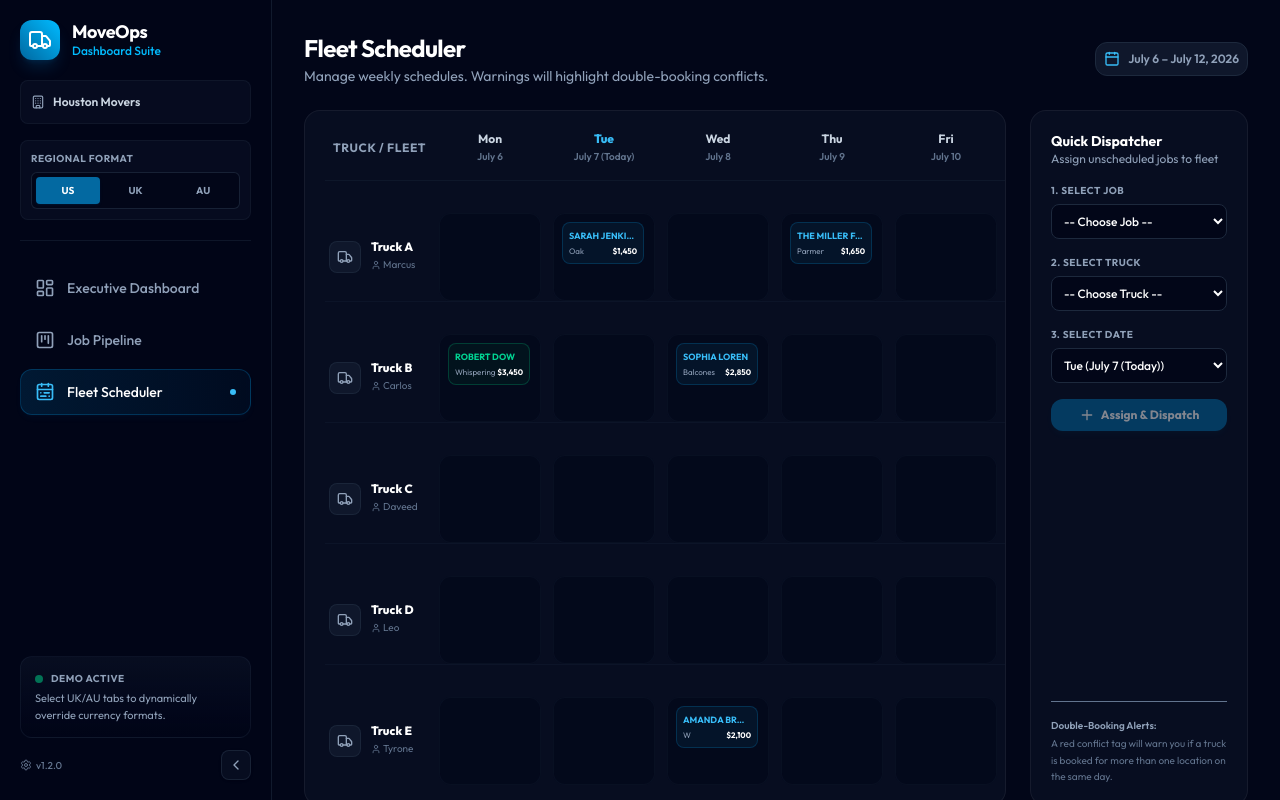
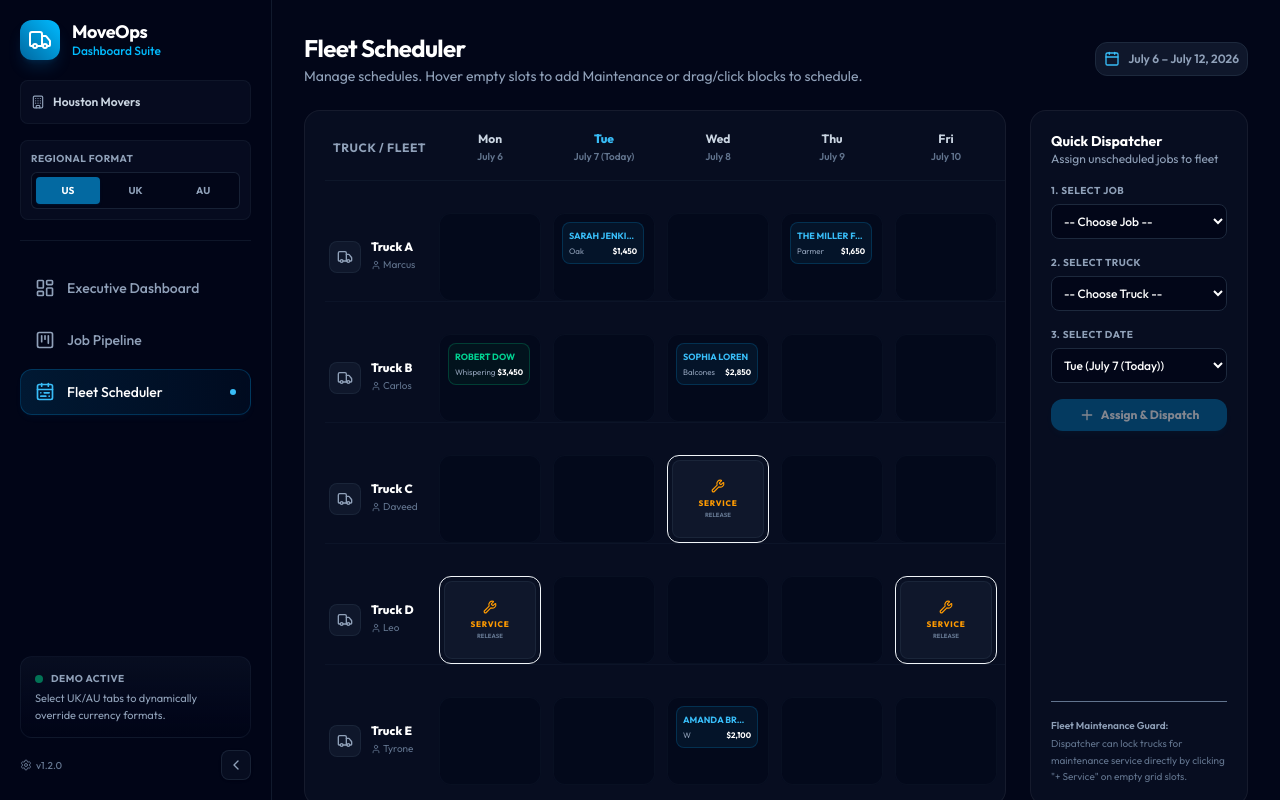
Before and after one commit to Leoallogne/saas-dashboard-demo, a React (Vite) app: page / in a window 1280 px wide. Both pictures are taken after a click on the button "Fleet Scheduler". Built offline with nearby package versions, Linux system fonts and the light colour scheme.

Commit message:
feat: implement Phase 3 Fleet Maintenance Locking and dispatcher warnings

```diff
--- a/src/App.jsx
+++ b/src/App.jsx
@@ -129,6 +129,45 @@ export default function App() {
     }
   };
 
+  const handleToggleMaintenance = (truckId, dateStr) => {
+    let truckName = 'Truck';
+    setTrucks(prevTrucks =>
+      prevTrucks.map(truck => {
+        if (truck.id === truckId) {
+          truckName = truck.name.split(' ')[0] + ' ' + truck.name.split(' ')[1];
+          const dates = truck.maintenanceDates || [];
+          const isMaintenance = dates.includes(dateStr);
+          const updatedDates = isMaintenance
+            ? dates.filter(d => d !== dateStr)
+            : [...dates, dateStr];
+
+          if (!isMaintenance) {
+            // Auto unassign jobs scheduled on this day & truck
+            setJobs(prevJobs =>
+              prevJobs.map(job => {
+                if (job.truckId === truckId && job.date === dateStr) {
+                  return { ...job, truckId: null };
+                }
+                return job;
+              })
+            );
+            // Search if any job was affected to customize the notification text
+            const affectedJobs = jobs.filter(j => j.truckId === truckId && j.date === dateStr);
+            if (affectedJobs.length > 0) {
+              addToast('warning', 'Schedule Unassigned', `Unassigned ${affectedJobs.length} job(s) from ${truckName} due to scheduled maintenance.`);
+            } else {
+              addToast('info', 'Maintenance Scheduled', `${truckName} scheduled for service on ${dateStr}`);
+            }
+          } else {
+            addToast('success', 'Truck Available', `${truckName} marked available on ${dateStr}`);
+          }
+          return { ...truck, maintenanceDates: updatedDates };
+        }
+        return truck;
+      })
+    );
+  };
+
   const handleUpdateJobProfitability = (jobId, profitabilityData) => {
     setJobs(prevJobs =>
       prevJobs.map(job =>
@@ -188,6 +227,7 @@ export default function App() {
             onSelectJob={setSelectedJob}
             onAssignTruck={handleAssignTruck}
             onUpdateJobStatus={handleUpdateJobStatus}
+            onToggleMaintenance={handleToggleMaintenance}
             formatCurrency={formatCurrency}
           />
         );
--- a/src/components/FleetScheduler.jsx
+++ b/src/components/FleetScheduler.jsx
@@ -11,10 +11,19 @@ import {
   AlertTriangle,
   MapPin,
   Layers,
-  Info
+  Info,
+  Wrench
 } from 'lucide-react';
 
-export default function FleetScheduler({ jobs, trucks, onSelectJob, onAssignTruck, onUpdateJobStatus, formatCurrency }) {
+export default function FleetScheduler({
+  jobs,
+  trucks,
+  onSelectJob,
+  onAssignTruck,
+  onUpdateJobStatus,
+  onToggleMaintenance,
+  formatCurrency
+}) {
   // Static dates corresponding to the mockData dates (July 6, 2026 to July 12, 2026)
   const weekDays = [
     { name: 'Mon', dateStr: '2026-07-06', label: 'July 6' },
@@ -62,6 +71,10 @@ export default function FleetScheduler({ jobs, trucks, onSelectJob, onAssignTruc
     setTargetTruckId('');
   };
 
+  // Check if target dispatcher options are under maintenance
+  const selectedTruckObject = trucks.find(t => t.id === targetTruckId);
+  const isSelectedTruckMaintenance = selectedTruckObject?.maintenanceDates?.includes(targetDate);
+
   return (
     <div className="space-y-6 animate-fade-in">
       {/* Header */}
@@ -69,7 +82,7 @@ export default function FleetScheduler({ jobs, trucks, onSelectJob, onAssignTruc
         <div>
           <h2 className="text-2xl font-bold text-white tracking-tight">Fleet Scheduler</h2>
           <p className="text-slate-400 text-sm mt-0.5">
-            Manage weekly schedules. Warnings will highlight double-booking conflicts.
+            Manage schedules. Hover empty slots to add Maintenance or drag/click blocks to schedule.
           </p>
         </div>
         <div className="flex items-center gap-2 text-xs font-semibold text-slate-400 bg-slate-900 border border-slate-800 p-2 rounded-xl">
@@ -125,17 +138,37 @@ export default function FleetScheduler({ jobs, trucks, onSelectJob, onAssignTruc
                   {/* Days Cells */}
                   {weekDays.map(day => {
                     const assignedJobs = getJobsForCell(truck.id, day.dateStr);
+                    const isUnderMaintenance = truck.maintenanceDates?.includes(day.dateStr);
                     const isConflict = assignedJobs.length > 1;
 
                     return (
                       <div
                         key={day.dateStr}
                         className={`h-22 rounded-xl border p-2 flex flex-col gap-1 transition-all relative group/cell ${
-                          isConflict
+                          isUnderMaintenance
+                            ? 'bg-slate-900/40 border-slate-850'
+                            : isConflict
                               ? 'bg-red-950/20 border-red-500/40 ring-1 ring-red-500/20'
                               : 'bg-slate-950/40 border-slate-900/50 hover:border-slate-800'
                         }`}
                       >
+                        {/* Maintenance Lock Layout */}
+                        {isUnderMaintenance ? (
+                          <div
+                            onClick={() => onToggleMaintenance(truck.id, day.dateStr)}
+                            className="absolute inset-1 rounded-lg p-1 bg-slate-900 border border-slate-800/80 flex flex-col justify-center items-center text-center cursor-pointer hover:bg-slate-800 hover:border-brand-500/20 transition-all select-none group/maint"
+                            title="Click to cancel service schedule"
+                          >
+                            <Wrench className="w-3.5 h-3.5 text-amber-500 group-hover/maint:animate-spin" />
+                            <span className="text-[8px] font-black text-amber-500 uppercase tracking-widest mt-1 block">
+                              SERVICE
+                            </span>
+                            <span className="text-[6px] text-slate-500 font-bold group-hover/maint:text-white uppercase transition-colors mt-0.5">
+                              Release
+                            </span>
+                          </div>
+                        ) : (
+                          <>
                             {/* Conflict Warning Header */}
                             {isConflict && (
                               <div className="flex items-center gap-1 text-red-400 font-extrabold text-[8px] tracking-wide bg-red-500/10 px-1 rounded absolute top-1 right-1 z-10 border border-red-500/20 animate-pulse">
@@ -163,8 +196,8 @@ export default function FleetScheduler({ jobs, trucks, onSelectJob, onAssignTruc
                                     <span className="font-bold text-white">{formatCurrency(job.revenue || job.estimateAmount)}</span>
                                   </div>
 
-                              {/* Hover Tooltip - Positioned relatively to avoid cuts */}
-                              <div className="absolute hidden group-hover/item:block bg-slate-900/95 border border-slate-800 text-white rounded-xl p-3.5 z-40 shadow-2xl w-60 text-xs bottom-full mb-2 left-1/2 -translate-x-1/2 pointer-events-none space-y-2 backdrop-blur-md">
+                                  {/* Hover Tooltip */}
+                                  <div className="absolute hidden group-hover/item:block bg-slate-900/95 border border-slate-800 text-white rounded-xl p-3.5 z-45 shadow-2xl w-60 text-xs bottom-full mb-2 left-1/2 -translate-x-1/2 pointer-events-none space-y-2 backdrop-blur-md">
                                     <div className="flex justify-between items-start border-b border-slate-800 pb-1.5">
                                       <span className="font-extrabold text-brand-400">{job.clientName}</span>
                                       <span className="font-black text-slate-300">{formatCurrency(job.revenue || job.estimateAmount)}</span>
@@ -190,12 +223,20 @@ export default function FleetScheduler({ jobs, trucks, onSelectJob, onAssignTruc
                               ))}
                             </div>
 
+                            {/* Hover Toggle Maintenance Option */}
                             {assignedJobs.length === 0 && (
-                          <div className="h-full w-full flex items-center justify-center opacity-0 group-hover/cell:opacity-100 transition-opacity">
-                            <span className="text-[8px] font-bold text-slate-700 uppercase tracking-wider">
-                              Unscheduled
+                              <div
+                                onClick={() => onToggleMaintenance(truck.id, day.dateStr)}
+                                className="h-full w-full flex flex-col items-center justify-center opacity-0 group-hover/cell:opacity-100 transition-opacity duration-200 cursor-pointer"
+                                title="Click to book maintenance locks"
+                              >
+                                <Wrench className="w-3.5 h-3.5 text-slate-500 hover:text-amber-500 mb-0.5" />
+                                <span className="text-[8px] font-bold text-slate-600 hover:text-amber-500 uppercase tracking-wider">
+                                  + Service
                                 </span>
                               </div>
+                            )}
+                          </>
                         )}
                       </div>
                     );
@@ -223,6 +264,15 @@ export default function FleetScheduler({ jobs, trucks, onSelectJob, onAssignTruc
               </div>
             ) : (
               <form onSubmit={handleQuickAssign} className="space-y-4">
+
+                {/* Warning Banner if Truck has maintenance scheduled on selected date */}
+                {isSelectedTruckMaintenance && (
+                  <div className="bg-red-500/10 border border-red-500/20 p-2.5 rounded-lg text-[10px] text-red-400 font-semibold flex items-start gap-1.5 animate-pulse">
+                    <AlertTriangle className="w-4 h-4 text-red-500 flex-shrink-0 mt-0.5" />
+                    <span>Warning: {selectedTruckObject.name.split(' ')[0]} is scheduled for maintenance/service on this date. Choose another vehicle or day.</span>
+                  </div>
+                )}
+
                 {/* Select Job */}
                 <div className="space-y-1.5">
                   <label className="text-[10px] text-slate-400 font-bold uppercase tracking-wider block">1. Select Job</label>
@@ -277,7 +327,7 @@ export default function FleetScheduler({ jobs, trucks, onSelectJob, onAssignTruc
 
                 <button
                   type="submit"
-                  disabled={!selectedUnassignedJobId || !targetTruckId}
+                  disabled={!selectedUnassignedJobId || !targetTruckId || isSelectedTruckMaintenance}
                   className="w-full bg-brand-600 hover:bg-brand-500 disabled:opacity-50 disabled:cursor-not-allowed text-white text-xs font-bold py-2 rounded-xl transition-all shadow-md shadow-brand-600/10 flex items-center justify-center gap-1.5"
                 >
                   <Plus className="w-4 h-4" />
@@ -288,8 +338,8 @@ export default function FleetScheduler({ jobs, trucks, onSelectJob, onAssignTruc
           </div>
 
           <div className="border-t border-slate-850 pt-4 text-[10px] text-slate-500 leading-relaxed">
-            <span className="font-semibold text-slate-400 block mb-0.5">Double-Booking Alerts:</span>
-            A red conflict tag will warn you if a truck is booked for more than one location on the same day.
+            <span className="font-semibold text-slate-400 block mb-0.5">Fleet Maintenance Guard:</span>
+            Dispatcher can lock trucks for maintenance service directly by clicking "+ Service" on empty grid slots.
           </div>
         </div>
 
--- a/src/data/mockData.js
+++ b/src/data/mockData.js
@@ -4,35 +4,40 @@ export const initialTrucks = [
     name: 'Truck A (26ft Box Truck)',
     status: 'Busy',
     driverName: 'Marcus Vance',
-    licensePlate: 'TX-72A-980'
+    licensePlate: 'TX-72A-980',
+    maintenanceDates: []
   },
   {
     id: 'truck-b',
     name: 'Truck B (26ft Box Truck)',
     status: 'Busy',
     driverName: 'Carlos Santini',
-    licensePlate: 'TX-88B-112'
+    licensePlate: 'TX-88B-112',
+    maintenanceDates: []
   },
   {
     id: 'truck-c',
     name: 'Truck C (20ft Box Truck)',
     status: 'Available',
     driverName: 'Daveed Miller',
-    licensePlate: 'TX-15C-409'
+    licensePlate: 'TX-15C-409',
+    maintenanceDates: ['2026-07-08'] // Wed
   },
   {
     id: 'truck-d',
     name: 'Truck D (16ft Sprinter)',
     status: 'Available',
     driverName: 'Leo Kowalski',
-    licensePlate: 'TX-90D-552'
+    licensePlate: 'TX-90D-552',
+    maintenanceDates: ['2026-07-06', '2026-07-10'] // Mon, Fri
   },
   {
     id: 'truck-e',
     name: 'Truck E (26ft Box Truck)',
     status: 'Busy',
     driverName: 'Tyrone Jackson',
-    licensePlate: 'TX-33E-667'
+    licensePlate: 'TX-33E-667',
+    maintenanceDates: []
   }
 ];
 
```
Lines whose indentation alone changed are shown as unchanged.
